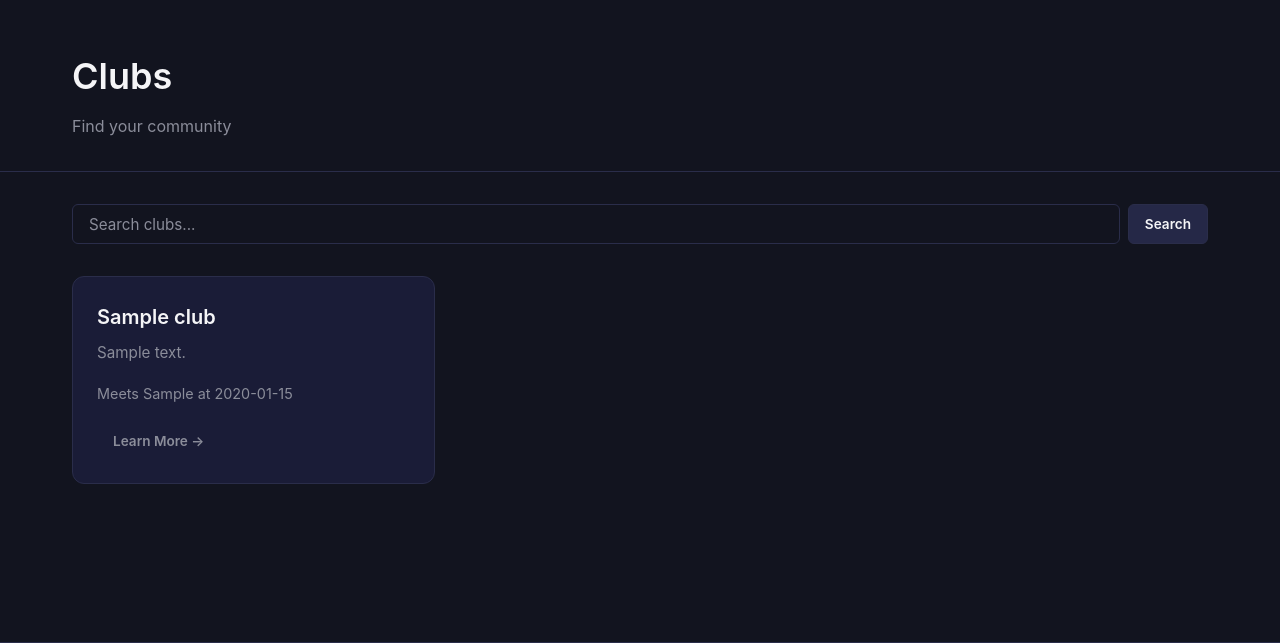
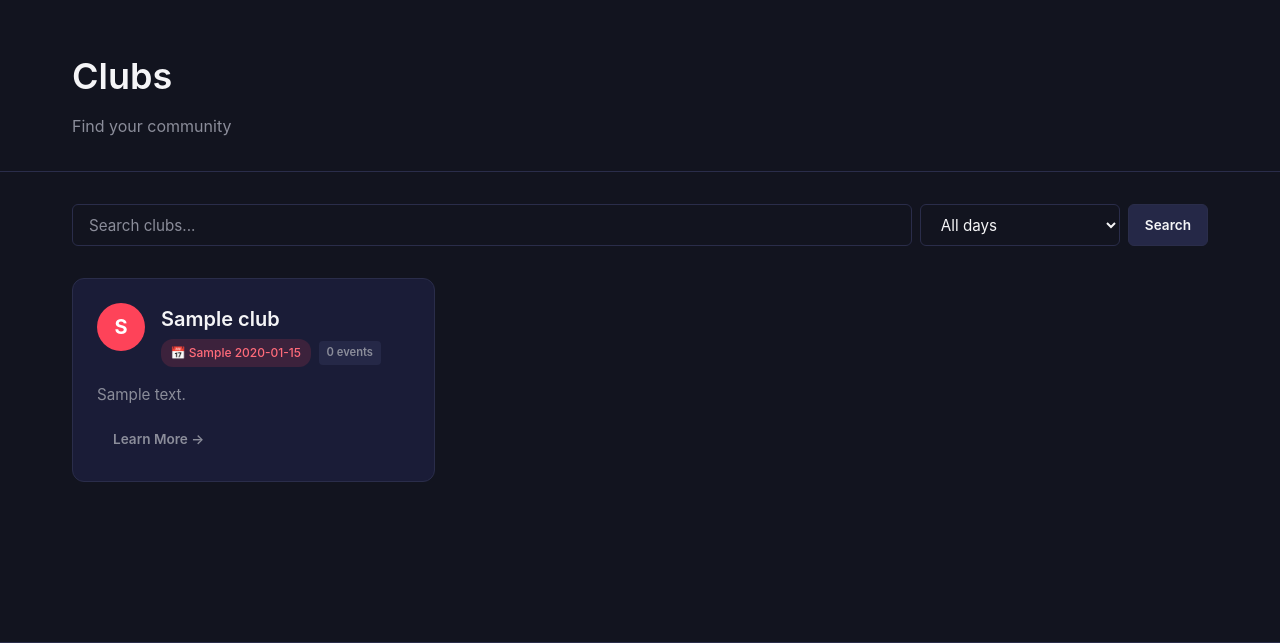
Before and after one commit to nitrimandylis/kizuna, a Flask app: page /clubs/ in a window 1280 px wide. Shown: the part 77-720 px from the top of the page. Run offline with Flask 3, Linux system fonts and the light colour scheme; tables that the repository leaves empty hold one stand-in row (values such as "Sample post"); some libraries are stand-ins or nearby versions.

Commit message:
feat: enhance clubs page with avatars, meeting badges, and filters
- Add club avatar placeholder with first letter
- Add meeting day/time badge with icon
- Show event count for each club
- Add filter by meeting day dropdown
- Add club card meta styling

```diff
--- a/routes/clubs.py
+++ b/routes/clubs.py
@@ -1,19 +1,24 @@
 import logging
 from flask import Blueprint, render_template, request
-from models import Club
-from sqlalchemy import or_
+from models import Club, Event
+from sqlalchemy import or_, func
 
 clubs_bp = Blueprint('clubs', __name__, url_prefix='/clubs')
 logger = logging.getLogger(__name__)
+
+DAYS = ['Monday', 'Tuesday', 'Wednesday', 'Thursday', 'Friday', 'Saturday', 'Sunday']
 
 @clubs_bp.route('/')
 def index():
     page = request.args.get('page', 1, type=int)
     search = request.args.get('q', '').strip()
+    day = request.args.get('day', '').strip()
 
     query = Club.query.filter_by(is_active=True)
 
-    # Search functionality
+    if day and day in DAYS:
+        query = query.filter(Club.meeting_day == day)
+
     if search:
         search_filter = or_(
             Club.name.ilike(f'%{search}%'),
@@ -24,7 +29,12 @@ def index():
         query = query.filter(search_filter)
 
     clubs = query.paginate(page=page, per_page=12)
-    return render_template('clubs/index.html', clubs=clubs, search=search)
+
+    event_counts = {}
+    for club in clubs.items:
+        event_counts[club.id] = Event.query.filter_by(club_id=club.id).count()
+
+    return render_template('clubs/index.html', clubs=clubs, search=search, day=day, days=DAYS, event_counts=event_counts)
 
 @clubs_bp.route('/<int:club_id>')
 def detail(club_id):
--- a/static/css/style.css
+++ b/static/css/style.css
@@ -570,6 +570,65 @@ main {
     font-size: 0.95rem;
     color: var(--text-muted);
     line-height: 1.6;
+}
+
+.card-header-row {
+    display: flex;
+    align-items: flex-start;
+    gap: 1rem;
+    margin-bottom: 1rem;
+}
+
+.card-title-section {
+    flex: 1;
+}
+
+.card-title-section h3 {
+    margin-bottom: 0.25rem;
+}
+
+.club-avatar {
+    width: 48px;
+    height: 48px;
+    border-radius: 50%;
+    background: var(--primary);
+    color: white;
+    display: flex;
+    align-items: center;
+    justify-content: center;
+    font-size: 1.25rem;
+    font-weight: 700;
+    flex-shrink: 0;
+}
+
+.club-meta {
+    display: flex;
+    flex-wrap: wrap;
+    align-items: center;
+    gap: 0.5rem;
+}
+
+.meeting-badge {
+    display: inline-flex;
+    align-items: center;
+    gap: 0.25rem;
+    padding: 0.25rem 0.6rem;
+    font-size: 0.75rem;
+    font-weight: 500;
+    background: rgba(254, 67, 89, 0.15);
+    color: var(--primary-light);
+    border-radius: 12px;
+}
+
+.club-events-count {
+    display: inline-flex;
+    align-items: center;
+    padding: 0.2rem 0.5rem;
+    font-size: 0.7rem;
+    font-weight: 600;
+    background: var(--navy-light);
+    color: var(--text-muted);
+    border-radius: 4px;
 }
 
 .card-meta {
--- a/templates/clubs/index.html
+++ b/templates/clubs/index.html
@@ -13,12 +13,18 @@
 
     <div class="page-content">
         <div class="container">
-            <!-- Search -->
+            <!-- Search and Filter -->
             <div class="list-controls">
                 <form method="GET" action="{{ url_for('clubs.index') }}" class="search-form">
                     <input type="text" name="q" value="{{ search }}" placeholder="Search clubs..." class="search-input">
+                    <select name="day" class="search-input" style="max-width: 160px;">
+                        <option value="">All days</option>
+                        {% for d in days %}
+                        <option value="{{ d }}" {% if day == d %}selected{% endif %}>{{ d }}</option>
+                        {% endfor %}
+                    </select>
                     <button type="submit" class="btn btn-secondary btn-sm">Search</button>
-                    {% if search %}
+                    {% if search or day %}
                     <a href="{{ url_for('clubs.index') }}" class="btn btn-ghost btn-sm">Clear</a>
                     {% endif %}
                 </form>
@@ -28,13 +34,19 @@
             <div class="cards-grid">
                 {% for club in clubs.items %}
                 <article class="card">
-                    <h3>{{ club.name }}</h3>
+                    <div class="card-header-row">
+                        <div class="club-avatar">{{ club.name[0]|upper }}</div>
+                        <div class="card-title-section">
+                            <h3>{{ club.name }}</h3>
+                            <div class="club-meta">
+                                {% if club.meeting_day %}
+                                <span class="meeting-badge">📅 {{ club.meeting_day }}{% if club.meeting_time %} {{ club.meeting_time }}{% endif %}</span>
+                                {% endif %}
+                                <span class="club-events-count">{{ event_counts.get(club.id, 0) }} event{{ 's' if event_counts.get(club.id, 0) != 1 else '' }}</span>
+                            </div>
+                        </div>
+                    </div>
                     <p>{{ club.description[:150] }}{% if club.description|length > 150 %}...{% endif %}</p>
-                    {% if club.meeting_day %}
-                    <div class="card-meta">
-                        <span>Meets {{ club.meeting_day }}{% if club.meeting_time %} at {{ club.meeting_time }}{% endif %}</span>
-                    </div>
-                    {% endif %}
                     <a href="{{ url_for('clubs.detail', club_id=club.id) }}" class="btn btn-ghost btn-sm" style="margin-top: 1rem;">Learn More →</a>
                 </article>
                 {% endfor %}
@@ -44,7 +56,7 @@
             {% if clubs.pages > 1 %}
             <nav class="pagination">
                 {% if clubs.has_prev %}
-                <a href="{{ url_for('clubs.index', page=clubs.prev_num, q=search) }}" class="pagination-btn">
+                <a href="{{ url_for('clubs.index', page=clubs.prev_num, q=search, day=day) }}" class="pagination-btn">
                     ← Previous
                 </a>
                 {% else %}
@@ -57,7 +69,7 @@
                             {% if page_num == clubs.page %}
                             <span class="pagination-num active">{{ page_num }}</span>
                             {% else %}
-                            <a href="{{ url_for('clubs.index', page=page_num, q=search) }}" class="pagination-num">{{ page_num }}</a>
+                            <a href="{{ url_for('clubs.index', page=page_num, q=search, day=day) }}" class="pagination-num">{{ page_num }}</a>
                             {% endif %}
                         {% else %}
                         <span class="pagination-ellipsis">…</span>
@@ -66,7 +78,7 @@
                 </div>
 
                 {% if clubs.has_next %}
-                <a href="{{ url_for('clubs.index', page=clubs.next_num, q=search) }}" class="pagination-btn">
+                <a href="{{ url_for('clubs.index', page=clubs.next_num, q=search, day=day) }}" class="pagination-btn">
                     Next →
                 </a>
                 {% else %}
```
